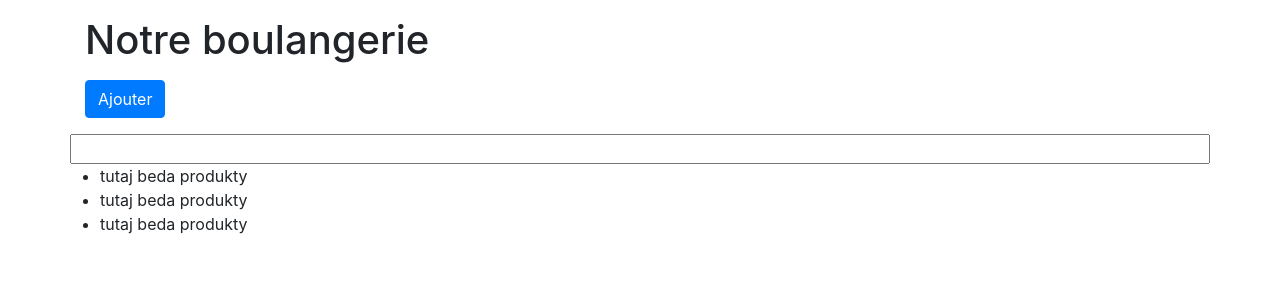
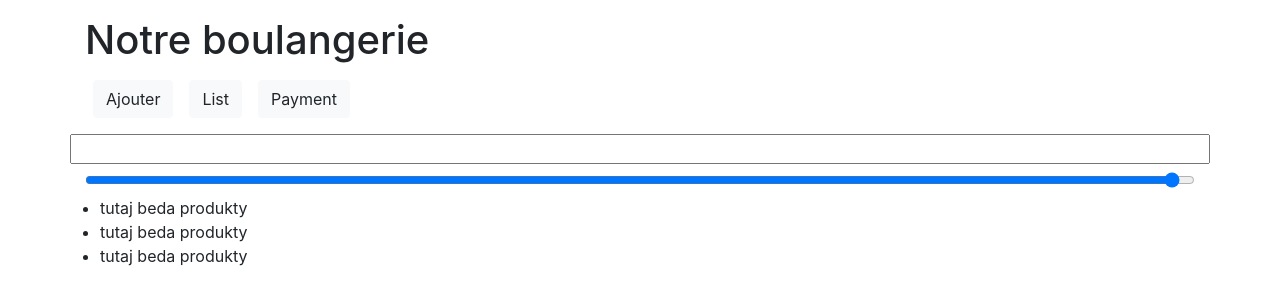
Before and after one commit to Deotyma/digitous-react, a React (Create React App) app in the folder bakery/: page / in a window 1280 px wide. Shown: the top 304 px of the page. Built offline with nearby package versions, Linux system fonts and the light colour scheme.

Commit message:
buttons and input

```diff
--- a/bakery/src/App.js
+++ b/bakery/src/App.js
@@ -8,6 +8,17 @@ class App extends React.Component {
     return (
       <div className="container">
         <h1 className="my-3 ">Notre boulangerie</h1>
+        <div className="buttons">
+          <button type="submit" className="btn btn-light mx-2">
+            Ajouter
+          </button>
+          <button type="submit" className="btn btn-light mx-2">
+            List
+          </button>
+          <button type="submit" className="btn btn-light mx-2">
+            Payment
+          </button>
+        </div>
         <Add />
       </div>
     );
--- a/bakery/src/components/Add.jsx
+++ b/bakery/src/components/Add.jsx
@@ -4,12 +4,17 @@ class Add extends React.Component {
   render() {
     return (
       <div className="add">
-        <button type="submit" className="btn btn-primary">
-          Ajouter
-        </button>
         <div className="row mt-3">
           <input type="text" className="col-12"></input>
         </div>
+
+        <input
+          type="range"
+          className="form-range col-12 my-2"
+          id="disabledRange"
+          min="1"
+          max="10"
+        ></input>
         <ul className="col-9">
           <li>tutaj beda produkty</li>
           <li>tutaj beda produkty</li>
```
Also changed, not shown: 1 other file (tests, documents, lock files or other folders).
